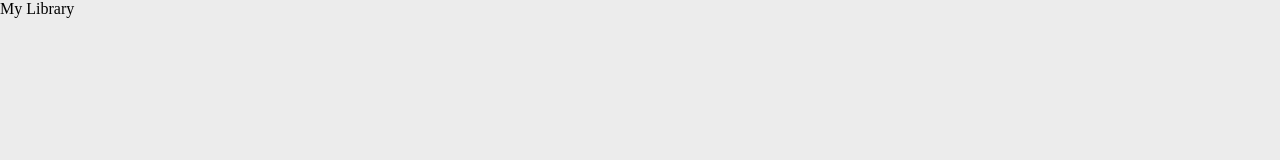
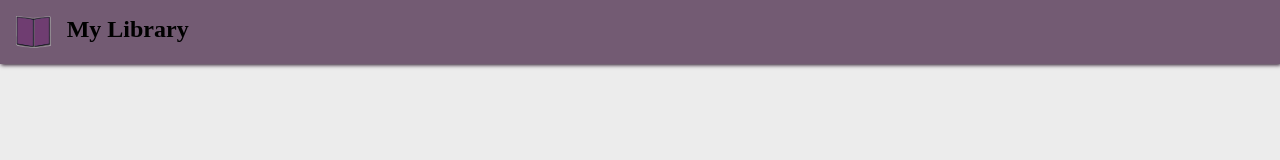
Before and after one commit to playtunes100/library, a plain HTML site: page index.html in a window 1280 px wide. Drawn offline with Linux system fonts and the light colour scheme.

Commit message:
Add header and logo

```diff
--- a/css/styles.css
+++ b/css/styles.css
@@ -4,3 +4,20 @@ body {
     margin: 0;
     background-color: #ececec;
 }
+
+header {
+    padding: 1rem;
+    display: flex;
+    background-color: #735b73;
+    box-shadow: 1px 1px 4px #251025;
+
+}
+
+header h2 {
+    margin: 0;
+    padding-left: 1rem;
+}
+
+#logo {
+    height: 2rem;
+}
--- a/index.html
+++ b/index.html
@@ -3,13 +3,16 @@
 <head>
     <meta charset="UTF-8">
     <meta name="viewport" content="width=device-width, initial-scale=1.0">
-    <meta
     <title>My Library</title>
     <link rel="stylesheet" href="./css/styles.css" />
 </head>
 <body>
-    <header></header>
+    <header>
+        <img id="logo" src="./images/book.png" />
+        <h2>My Library</h2>
+    </header>
     <div class="main-container"></div>
+
 </body>
 <script src="./js/script.js" ></script>
 </html>
```
Also changed, not shown: images/book.png (added).
